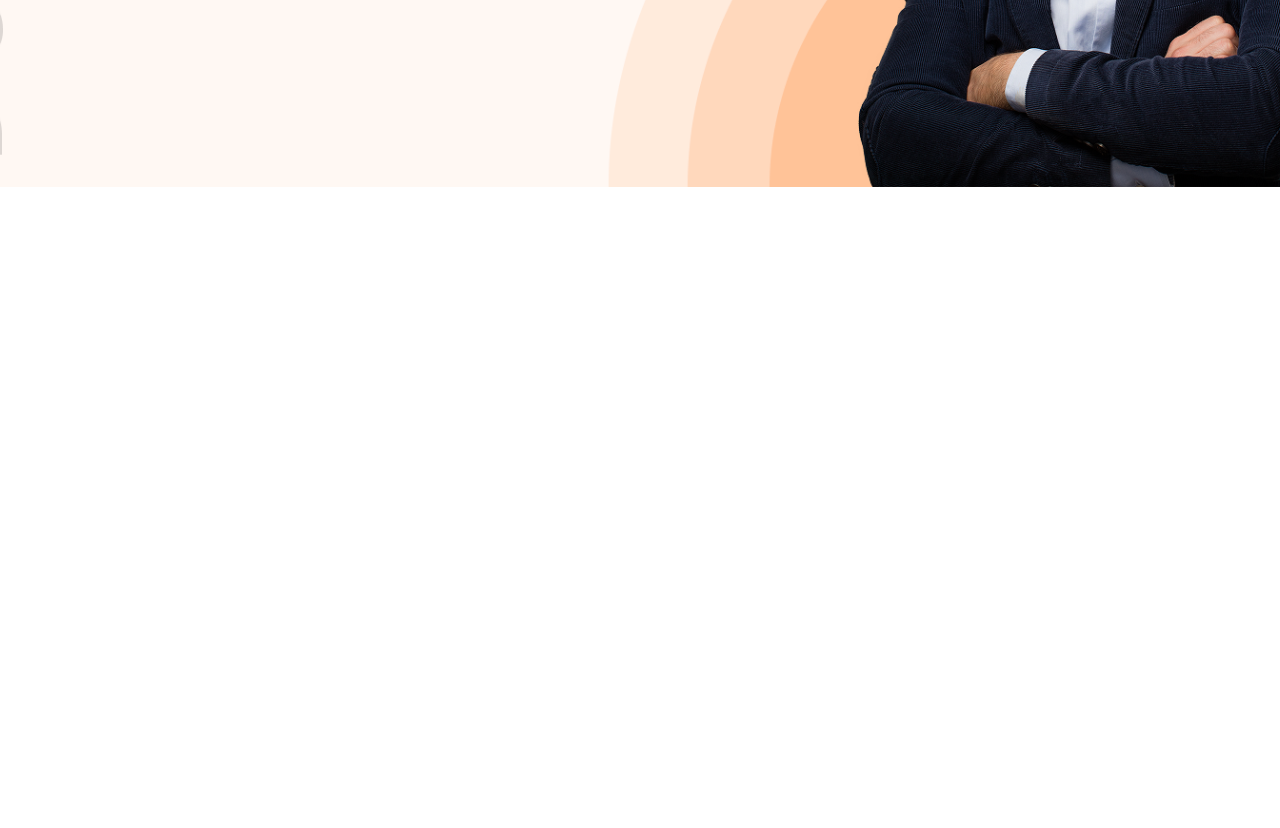
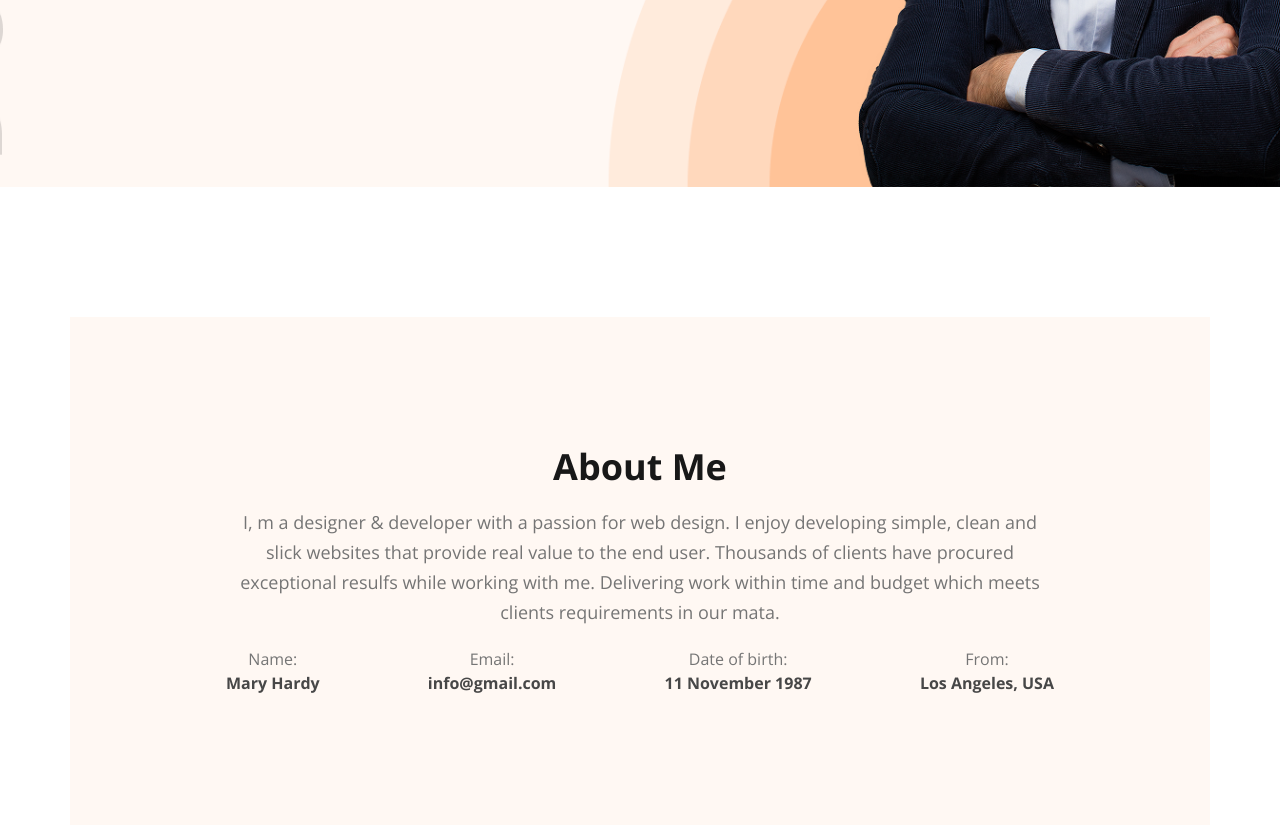
Before and after one commit to iamnxahan/Developer-Portfolio, a website: page index.html in a window 1280 px wide. Shown: the part 610-1438 px from the top of the page. Before the commit the page ends 800 px from the top, so only its background shows below. Drawn offline with nearby package versions, Linux system fonts and the light colour scheme.

Commit message:
about part added

```diff
--- a/index.html
+++ b/index.html
@@ -54,8 +54,37 @@
             </div>
         </div>
     </section>
+    <!-- Banner Part End -->
 
-    <!-- Banner Part End -->
+    <!-- About Part Start -->
+     <section class="py-[130px]">
+        <div class="max-w-mContainer m-auto bg-headerBg">
+            <div class="px-[156px] py-[130px] text-center font-open">
+                <h3 class="text-4xl text-darkOne font-bold">About Me</h3>
+                <p class="text-[18px] leading-[30px] text-darkThree py-5">I, m a designer & developer with a passion for web design. I enjoy developing simple, clean and slick websites that provide real value to the end user. Thousands of clients have procured exceptional resulfs while working with me. Delivering work within time and budget which meets clients requirements in our mata.</p>
+                <div class="flex justify-between items-center">
+                    <div class="">
+                        <h3 class="text-darkThree">Name:</h3>
+                        <h3 class="font-bold text-hDark">Mary Hardy</h3>
+                    </div>
+                    <div class="">
+                        <h3 class="text-darkThree">Email:</h3>
+                        <h3 class="font-bold text-hDark">info@gmail.com</h3>
+                    </div>
+                    <div class="">
+                        <h3 class="text-darkThree">Date of birth:</h3>
+                        <h3 class="font-bold text-hDark">11 November 1987</h3>
+                    </div>
+                    <div class="">
+                        <h3 class="text-darkThree">From:</h3>
+                        <h3 class="font-bold text-hDark">Los Angeles, USA</h3>
+                    </div>
+                </div>
+            </div>
+        </div>
+     </section>
+
+    <!-- About Part End -->
 
 
 
```
Also changed, not shown: src/output.css.
